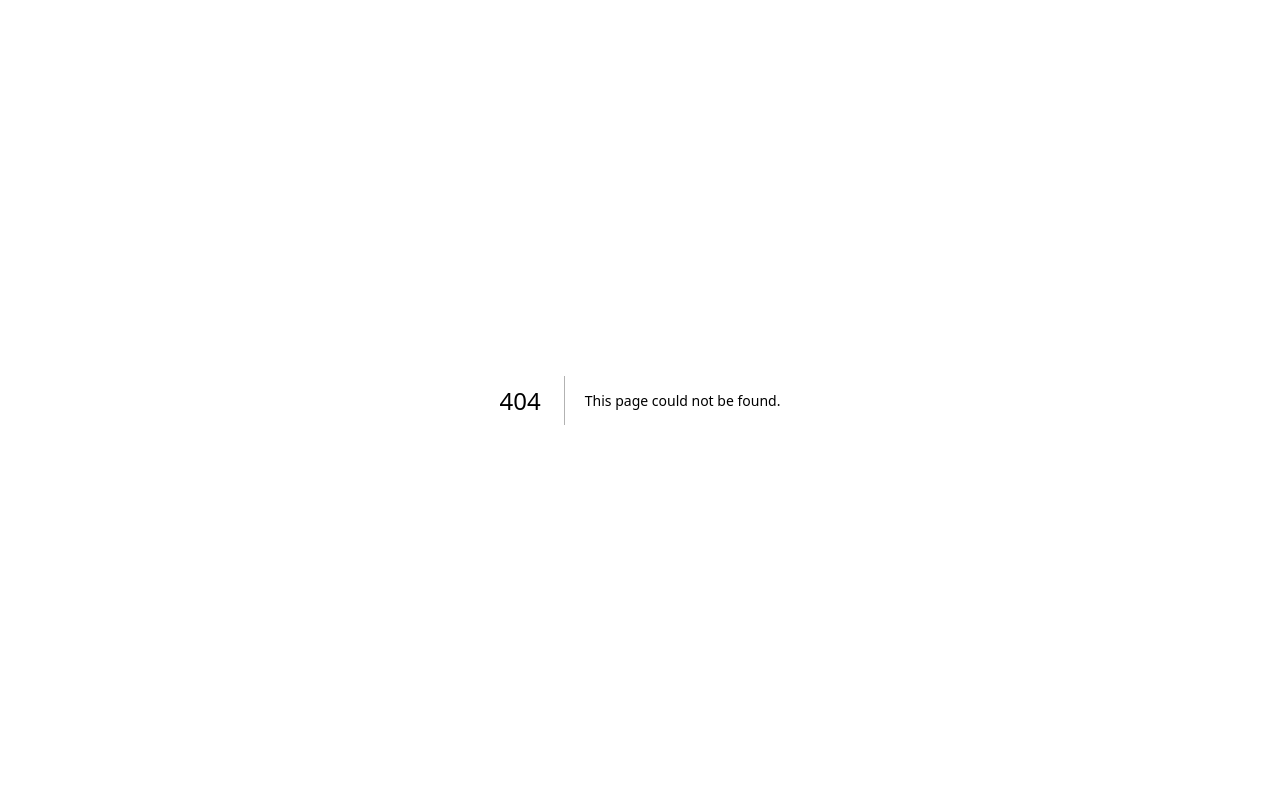
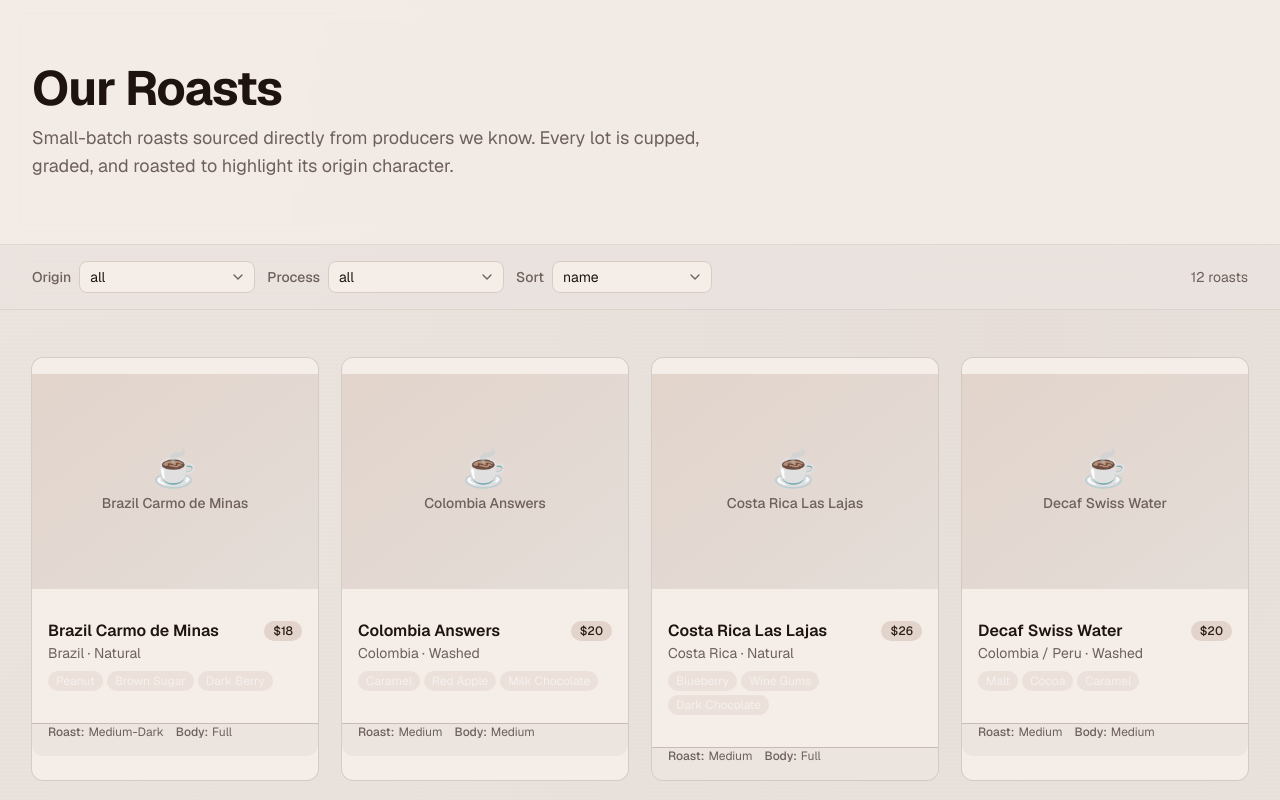
Before and after one commit to anas-khan-antimatter/mkt-kiln-coffee, a Next.js app: page /roasts in a window 1280 px wide. Before the commit this address had no page. Shown: the top 800 px of the page. Built offline with nearby package versions, Linux system fonts and the light colour scheme.

Commit message:
antimatter: checkpoint ch_muna2z2d_1

```diff
--- /dev/null
+++ b/src/app/roasts/page.tsx
@@ -0,0 +1,222 @@
+"use client";
+
+import { useState, useMemo } from "react";
+import Link from "next/link";
+import { roasts, getOrigins, getProcesses } from "@/data";
+import type { RoastProduct } from "@/data/types";
+import { Badge } from "@/components/ui/badge";
+import { Button } from "@/components/ui/button";
+import { Card, CardContent, CardFooter } from "@/components/ui/card";
+import {
+  Select,
+  SelectContent,
+  SelectItem,
+  SelectTrigger,
+  SelectValue,
+} from "@/components/ui/select";
+
+const bodyOrder: Record<string, number> = {
+  Light: 0,
+  "Medium-Light": 1,
+  Medium: 2,
+  "Medium-Full": 3,
+  Full: 4,
+};
+
+export default function RoastsPage() {
+  const [originFilter, setOriginFilter] = useState<string>("all");
+  const [processFilter, setProcessFilter] = useState<string>("all");
+  const [sortBy, setSortBy] = useState<string>("name");
+
+  const origins = getOrigins();
+  const processes = getProcesses();
+
+  const filtered = useMemo(() => {
+    let result = [...roasts].filter((r) => r.available);
+
+    if (originFilter !== "all") {
+      result = result.filter((r) => r.origin === originFilter);
+    }
+    if (processFilter !== "all") {
+      result = result.filter((r) => r.process === processFilter);
+    }
+
+    switch (sortBy) {
+      case "name":
+        result.sort((a, b) => a.name.localeCompare(b.name));
+        break;
+      case "price-low":
+        result.sort((a, b) => a.price - b.price);
+        break;
+      case "price-high":
+        result.sort((a, b) => b.price - a.price);
+        break;
+      case "body":
+        result.sort(
+          (a, b) => (bodyOrder[a.body] ?? 3) - (bodyOrder[b.body] ?? 3)
+        );
+        break;
+      case "origin":
+        result.sort((a, b) => a.origin.localeCompare(b.origin));
+        break;
+    }
+
+    return result;
+  }, [originFilter, processFilter, sortBy]);
+
+  return (
+    <div className="min-h-screen bg-industrial">
+      {/* header */}
+      <div className="border-b border-border/40 bg-card/80 backdrop-blur-sm">
+        <div className="mx-auto max-w-7xl px-4 py-16 sm:px-6 lg:px-8">
+          <h1 className="font-heading text-4xl font-bold tracking-tight sm:text-5xl">
+            Our Roasts
+          </h1>
+          <p className="mt-3 text-lg text-muted-foreground max-w-2xl">
+            Small-batch roasts sourced directly from producers we know.
+            Every lot is cupped, graded, and roasted to highlight its origin character.
+          </p>
+        </div>
+      </div>
+
+      {/* filters */}
+      <div className="sticky top-0 z-10 border-b border-border/40 bg-background/90 backdrop-blur-md">
+        <div className="mx-auto max-w-7xl px-4 py-4 sm:px-6 lg:px-8">
+          <div className="flex flex-wrap items-center gap-3">
+            <div className="flex items-center gap-2">
+              <span className="text-sm font-medium text-muted-foreground">Origin</span>
+              <Select value={originFilter} onValueChange={setOriginFilter}>
+                <SelectTrigger className="w-44 bg-card">
+                  <SelectValue placeholder="All Origins" />
+                </SelectTrigger>
+                <SelectContent>
+                  <SelectItem value="all">All Origins</SelectItem>
+                  {origins.map((o) => (
+                    <SelectItem key={o} value={o}>
+                      {o}
+                    </SelectItem>
+                  ))}
+                </SelectContent>
+              </Select>
+            </div>
+
+            <div className="flex items-center gap-2">
+              <span className="text-sm font-medium text-muted-foreground">Process</span>
+              <Select value={processFilter} onValueChange={setProcessFilter}>
+                <SelectTrigger className="w-44 bg-card">
+                  <SelectValue placeholder="All Processes" />
+                </SelectTrigger>
+                <SelectContent>
+                  <SelectItem value="all">All Processes</SelectItem>
+                  {processes.map((p) => (
+                    <SelectItem key={p} value={p}>
+                      {p}
+                    </SelectItem>
+                  ))}
+                </SelectContent>
+              </Select>
+            </div>
+
+            <div className="flex items-center gap-2">
+              <span className="text-sm font-medium text-muted-foreground">Sort</span>
+              <Select value={sortBy} onValueChange={setSortBy}>
+                <SelectTrigger className="w-40 bg-card">
+                  <SelectValue placeholder="Sort By" />
+                </SelectTrigger>
+                <SelectContent>
+                  <SelectItem value="name">Name</SelectItem>
+                  <SelectItem value="origin">Origin</SelectItem>
+                  <SelectItem value="price-low">Price: Low → High</SelectItem>
+                  <SelectItem value="price-high">Price: High → Low</SelectItem>
+                  <SelectItem value="body">Body</SelectItem>
+                </SelectContent>
+              </Select>
+            </div>
+
+            <div className="ml-auto text-sm text-muted-foreground">
+              {filtered.length} roast{filtered.length !== 1 ? "s" : ""}
+            </div>
+          </div>
+        </div>
+      </div>
+
+      {/* grid */}
+      <div className="mx-auto max-w-7xl px-4 py-12 sm:px-6 lg:px-8">
+        {filtered.length === 0 ? (
+          <div className="text-center py-24">
+            <p className="text-xl text-muted-foreground">
+              No roasts match your filters.
+            </p>
+            <Button
+              variant="outline"
+              className="mt-4"
+              onClick={() => {
+                setOriginFilter("all");
+                setProcessFilter("all");
+              }}
+            >
+              Clear Filters
+            </Button>
+          </div>
+        ) : (
+          <div className="grid gap-6 sm:grid-cols-2 lg:grid-cols-3 xl:grid-cols-4">
+            {filtered.map((roast) => (
+              <RoastCard key={roast.id} roast={roast} />
+            ))}
+          </div>
+        )}
+      </div>
+    </div>
+  );
+}
+
+function RoastCard({ roast }: { roast: RoastProduct }) {
+  return (
+    <Link href={`/roasts/${roast.id}`}>
+      <Card className="group h-full overflow-hidden border-border/40 bg-card transition-all hover:shadow-lg hover:-translate-y-0.5">
+        {/* image placeholder */}
+        <div className="aspect-[4/3] bg-gradient-to-br from-secondary to-muted flex items-center justify-center overflow-hidden">
+          <div className="text-center p-4">
+            <div className="text-4xl mb-1">☕</div>
+            <p className="text-sm font-medium text-muted-foreground">{roast.name}</p>
+          </div>
+        </div>
+        <CardContent className="p-4">
+          <div className="flex items-start justify-between gap-2">
+            <div>
+              <h3 className="font-heading font-semibold text-base leading-tight">
+                {roast.name}
+              </h3>
+              <p className="text-sm text-muted-foreground mt-0.5">
+                {roast.origin} · {roast.process}
+              </p>
+            </div>
+            <Badge variant="secondary" className="shrink-0 text-xs">
+              ${roast.price}
+            </Badge>
+          </div>
+          <div className="mt-2 flex flex-wrap gap-1">
+            {roast.flavorNotes.slice(0, 3).map((note) => (
+              <span
+                key={note}
+                className="inline-block rounded-full bg-accent/10 px-2 py-0.5 text-xs text-accent-foreground/70"
+              >
+                {note}
+              </span>
+            ))}
+          </div>
+        </CardContent>
+        <CardFooter className="px-4 pb-4 pt-0">
+          <div className="flex items-center gap-3 text-xs text-muted-foreground">
+            <span className="flex items-center gap-1">
+              <span className="font-medium">Roast:</span> {roast.roastLevel}
+            </span>
+            <span className="flex items-center gap-1">
+              <span className="font-medium">Body:</span> {roast.body}
+            </span>
+          </div>
+        </CardFooter>
+      </Card>
+    </Link>
+  );
+}
```
